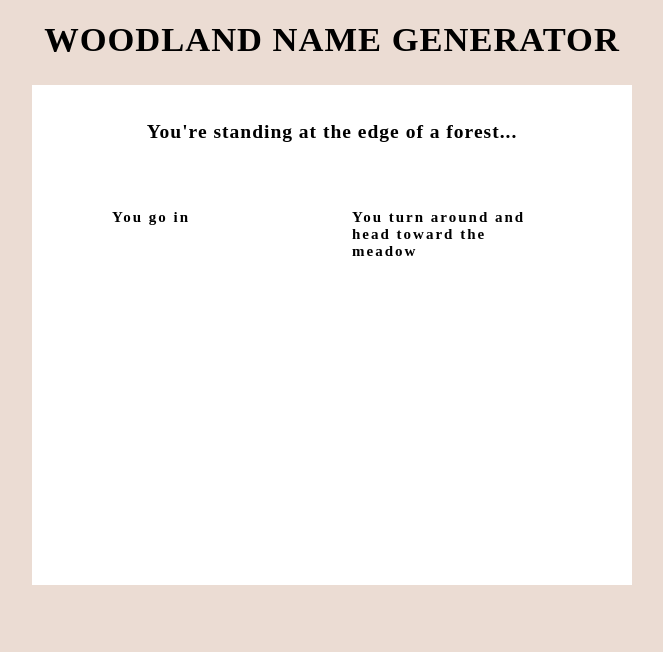
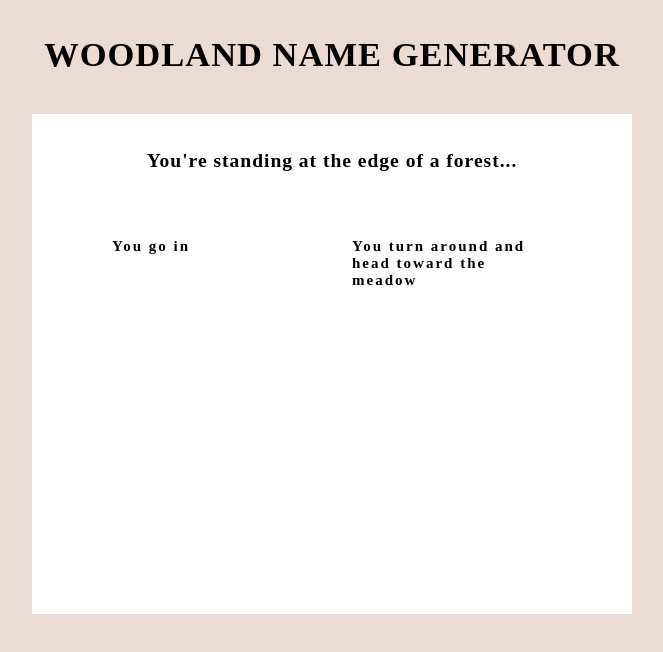
Before and after one commit to caseynewman/name-generator, a React (Vite) app: page / in a window 1280 px wide. Shown: the top 652 px of the page, without its empty margins (308-971 px from the left). Built offline with nearby package versions, Linux system fonts and the light colour scheme; a web font is replaced by a local one.

Commit message:
adjusting padding and margins

```diff
--- a/src/App.css
+++ b/src/App.css
@@ -6,6 +6,10 @@ html, body {
   height: 100%;
   background-color: #ebdcd3;
   color: #000;
+}
+
+header {
+  padding-top: 25px;
 }
 
 body {
@@ -26,7 +30,7 @@ body {
 }
 
 main {
-  padding: 1rem;
+  margin-top: 30px;
   display: flex;
   justify-content: space-around;
 }
@@ -47,7 +51,7 @@ h1 {
   font-family: "freight-display-pro", serif;
   font-size: 2.3em;
   text-transform: uppercase;
-  margin-top: 20px;
+  margin-top: 10px;
   margin-bottom: 10px;
 }
 
```
